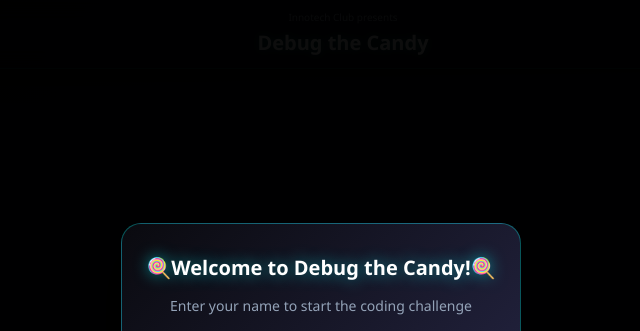
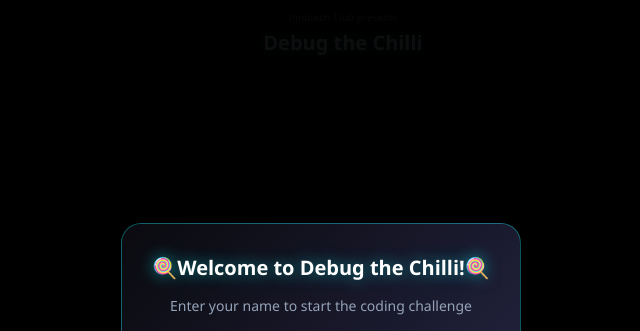
Before and after one commit to Aryan-Patnaik/debug-the-chocolate, a plain HTML site: page index.html in a window 1280 px wide. Shown: the top 331 px of the page, 319-959 px from the left. Drawn offline with nearby package versions, Linux system fonts and the light colour scheme.

Commit message:
Update index.html

```diff
--- a/index.html
+++ b/index.html
@@ -3,7 +3,7 @@
 <head>
     <meta charset="UTF-8">
     <meta name="viewport" content="width=device-width, initial-scale=1.0">
-    <title>Debug the Candy - Innotech Club</title>
+    <title>Debug the Chilli - Innotech Club</title>
     <script src="https://cdnjs.cloudflare.com/ajax/libs/three.js/r128/three.min.js"></script>
     <style>
         * {
@@ -658,7 +658,7 @@
     <!-- Welcome Modal -->
     <div id="welcomeModal" class="welcome-modal">
         <div class="modal-content">
-            <h2>🍭Welcome to Debug the Candy!🍭</h2>
+            <h2>🍭Welcome to Debug the Chilli!🍭</h2>
             <p>Enter your name to start the coding challenge</p>
             <p style="color: #00ffff; font-size: 12px;">30 challenges • 90 seconds each</p>
             <input type="text" id="playerName" placeholder="Enter your name" maxlength="30">
@@ -676,7 +676,7 @@
         </div>
         <div class="header-center">
             <p>Innotech Club presents</p>
-            <h1>Debug the Candy</h1>
+            <h1>Debug the Chilli</h1>
         </div>
         <div class="header-right">
             <img id="logoImage" src="logo.png" alt="Innotech Club Logo" onerror="this.style.display='none'">
@@ -1676,4 +1676,5 @@ int main() {
         });
     </script>
 </body>
+
 </html>
```
